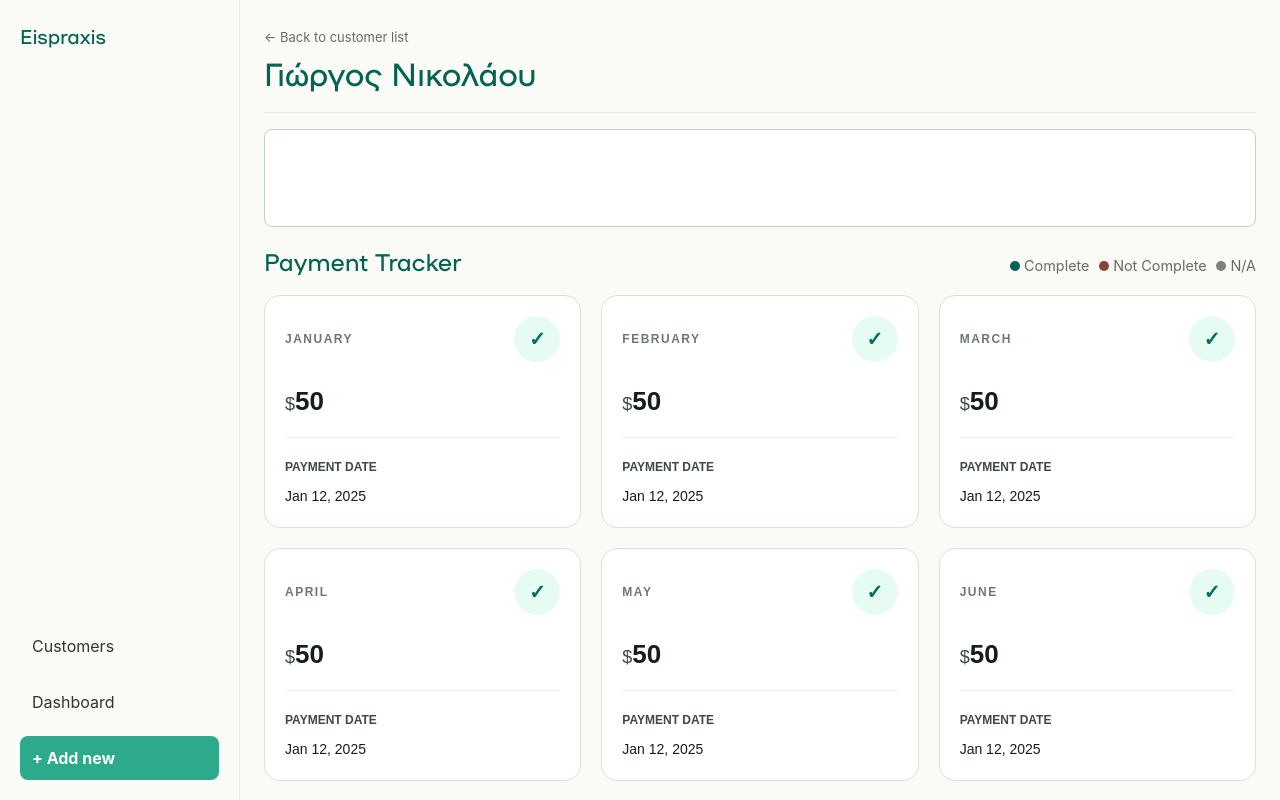
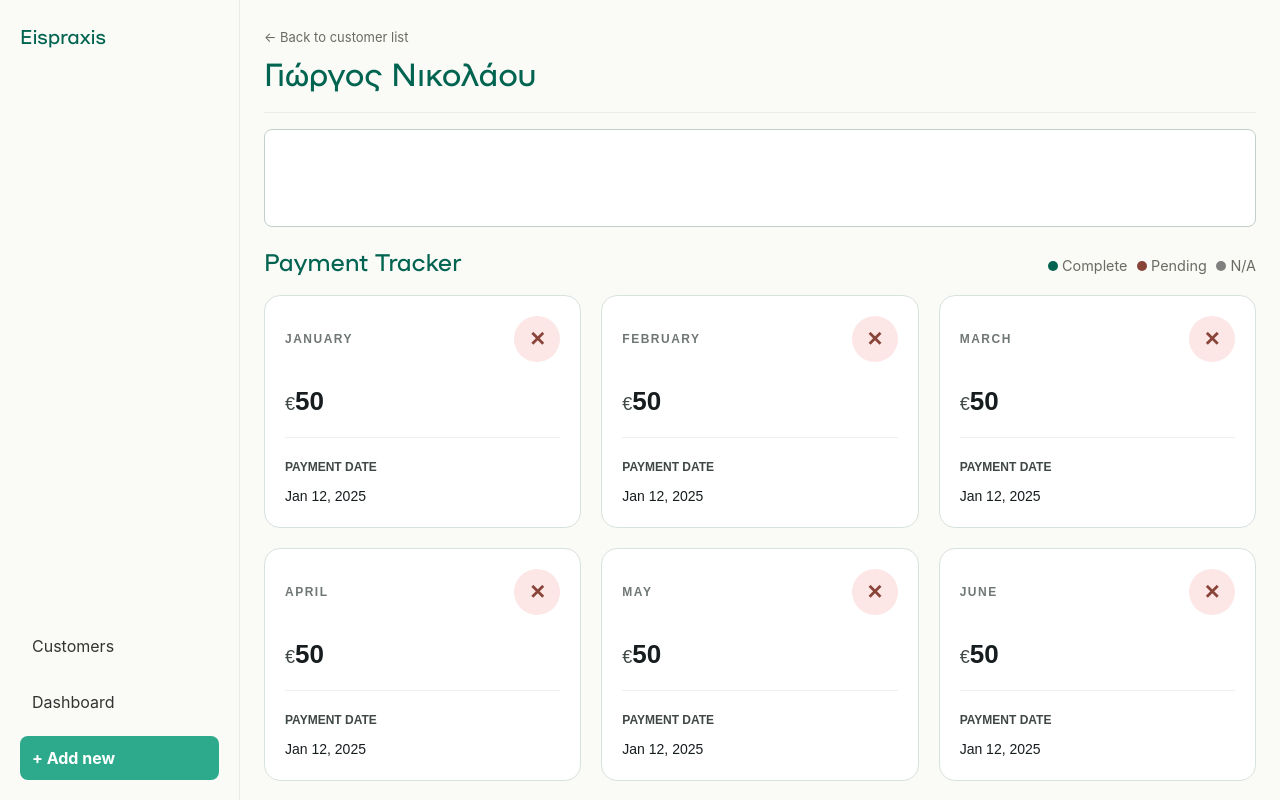
Before and after one commit to enjoythedivision/eispraxis, a React (Vite) app: page /customer/1 in a window 1280 px wide. Shown: the top 800 px of the page. Built offline with nearby package versions, Linux system fonts and the light colour scheme.

Commit message:
Update PaymentCard component styles and functionality; change status button to toggle between complete and pending states

```diff
--- a/src/features/customers/pages/Customer.jsx
+++ b/src/features/customers/pages/Customer.jsx
@@ -26,7 +26,7 @@ export default function Customer() {
           <h2>Payment Tracker</h2>
           <span className="status__badges">
             <span><span className="complete"></span> Complete</span>
-            <span><span className="incomplete"></span> Not Complete</span>
+            <span><span className="incomplete"></span> Pending</span>
             <span><span className="na"></span> N/A</span>
           </span>
         </div>
--- a/src/features/customers/pages/PaymentCard.jsx
+++ b/src/features/customers/pages/PaymentCard.jsx
@@ -1,15 +1,28 @@
 import "./PaymentCard.scss";
+import { useState } from "react";
 
-export default function PaymentCard({month, amount}) {
+export default function PaymentCard({ month, amount }) {
+  const [paid, setPaid] = useState(false);
+
   return (
     <div className="payment-card">
       <div className="payment-card__top">
         <p className="payment-card__month">{month}</p>
-        <button className="payment-card__status">✓</button>
+        <button
+          className={`payment-card__status ${
+            paid
+              ? "payment-card__status--complete"
+              : "payment-card__status--pending"
+          }`}
+          onClick={() => setPaid(!paid)}
+        >
+          {paid ? "✓" : "✕"}
+        </button>
       </div>
 
       <p className="payment-card__amount">
-        <span>$</span>{amount}
+        <span>€</span>
+        {amount}
       </p>
 
       <hr />
--- a/src/features/customers/pages/PaymentCard.scss
+++ b/src/features/customers/pages/PaymentCard.scss
@@ -33,13 +33,23 @@
     font-size: 20px;
     font-weight: 700;
     cursor: pointer;
+
+    &--complete {
+      background: #e6fcf3;
+      color: #00715d;
+    }
+
+    &--pending {
+      background: #fce6e6;
+      color: #884439;
+    }
   }
 
   &__amount {
     margin: 20px 0 16px;
     color: #171d1f;
     font-size: 26px;
-    font-weight: 800;
+    font-weight: 600;
 
     span {
       font-size: 18px;
@@ -58,7 +68,7 @@
     margin: 0 0 10px;
     color: #3f4844;
     font-size: 12px;
-    font-weight: 800;
+    font-weight: 700;
     text-transform: uppercase;
   }
 
```
